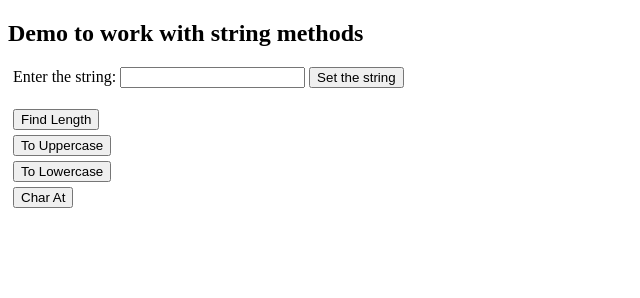
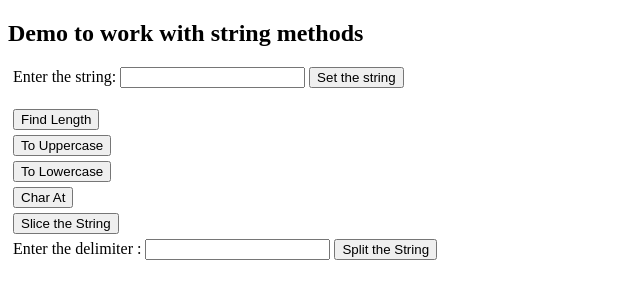
Before and after one commit to feb-2024/front-end-feb-2024, a plain HTML site: page js-demos/string-methods-demo.html in a window 1280 px wide. Shown: the whole page, without its empty margins (0-640 px from the left). Drawn offline with Linux system fonts and the light colour scheme.

Commit message:
string method

```diff
--- a/js-demos/string-methods-demo.html
+++ b/js-demos/string-methods-demo.html
@@ -33,7 +33,7 @@
         function displaySelect(){
             let toDisplay = "<select id=\'ind\' onchange=\'displayChar()\''>";
             for(let i=0;i<theString.length;i++){
-                toDisplay += `<option value='${i}'>${i}</option>`;
+                toDisplay += `<option value='${i}'>index ${i}</option>`;
             }
             toDisplay += `</select>`;
             document.getElementById("para4").innerHTML = toDisplay;
@@ -44,6 +44,22 @@
             //alert(document.getElementById('ind').value);
             let index = document.getElementById('ind').value;
             document.getElementById("para5").innerHTML = `The character at index ${index} is: ${theString.charAt(index)}`;
+        }
+
+        function sliceString(){
+            // we will get the start index and the end index as inputs
+            // we will use prompt() in JS
+            let startIndex = prompt("Enter start index:");
+            let endIndex = prompt("Enter end index:");
+            document.getElementById("para6").innerHTML = theString.slice(startIndex, endIndex);
+        }
+
+        function splitTheString(){
+            // for this to work set the string as something:something:something
+            // and then in the text box give the delimiter as :
+            // and then click the split the string button
+            let delimit = document.getElementById("deVal").value;
+            document.getElementById("para7").innerHTML = theString.split(delimit);
         }
     </script>
 </head>
@@ -74,5 +90,15 @@
         <span id="para4"></span>
         <span id="para5"></span>
     </div>
+    <div>
+        <button type="button" onclick="sliceString()">Slice the String</button>
+        <span id="para6"></span>
+    </div>
+    <div>
+        <label for="deVal">Enter the delimiter :</label>
+        <input type="text" id="deVal">
+        <button type="button" onclick="splitTheString()">Split the String</button>
+        <span id="para7"></span>
+    </div>
 </body>
 </html>
```
